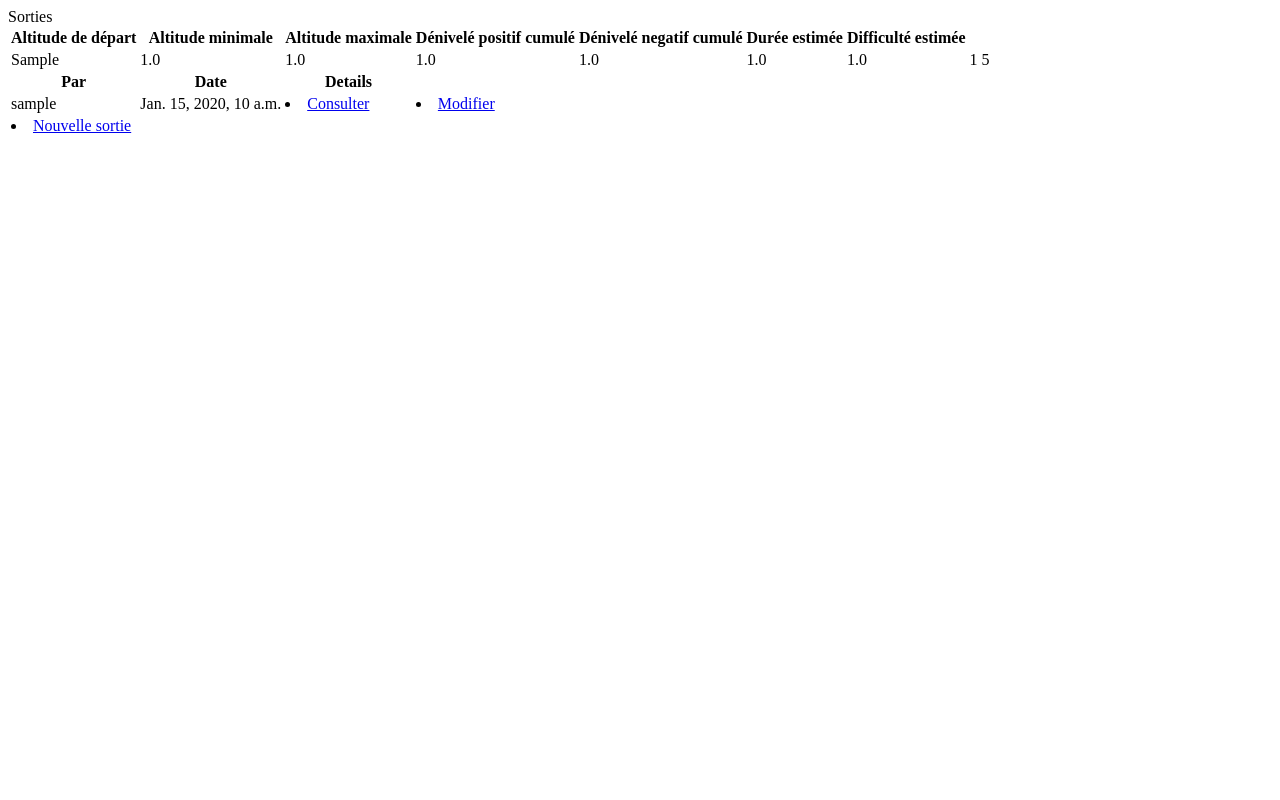
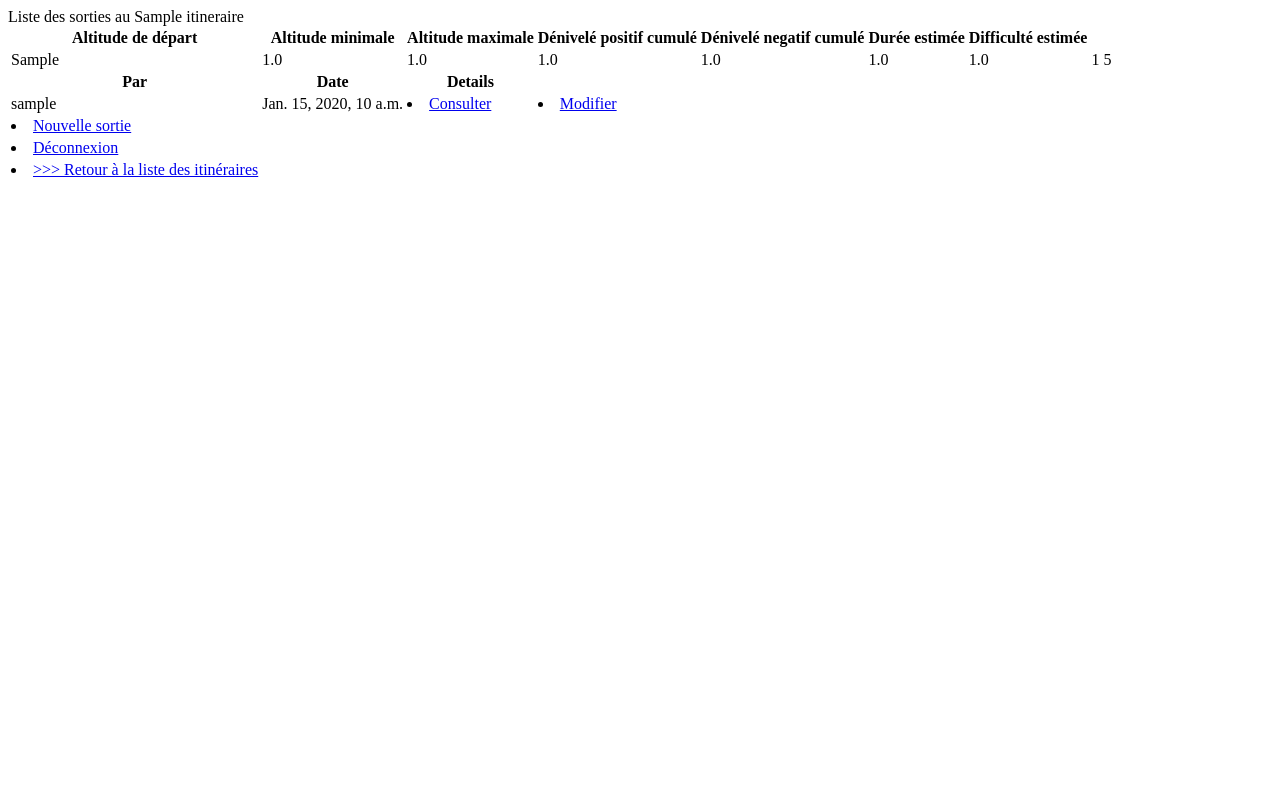
Before and after one commit to BFHENG/topoguide-baptiste-heng, a Django app: page /itineraires/1/ in a window 1280 px wide. Run offline with Django 4.2, Linux system fonts and the light colour scheme; a user stored in the database is signed in; tables that the repository leaves empty hold one stand-in row (values such as "Sample post").

Commit message:
ajout des boutons de connexion/deconnexion sur toutes les pages + retour à la liste

```diff
--- a/topoguidebaptisteheng/itineraires/templates/itineraires/details_itineraire.html
+++ b/topoguidebaptisteheng/itineraires/templates/itineraires/details_itineraire.html
@@ -1,5 +1,5 @@
 
-{% block title %}Sorties  {% endblock title%}
+{% block title %}Liste des sorties au {{ itineraire.titre }} {% endblock title%}
 
 {% block content %}
 
@@ -36,8 +36,6 @@
 
                     </tr>
 
-
-
                 </tbody>
 
         <thead>
@@ -45,25 +43,23 @@
             <th>Par </th>
             <th>Date</th>
             <th>Details</th>
-
-
         </tr>
-
 
         </thead>
         <tbody>
+
         {% for sortie in itineraire.sortie_set.all %}
             <tr>
                 <td>{{ sortie.utilisateur.username }}</td>
                 <td>{{ sortie.date_sortie}}</td>
                 <td><li><a href="/itineraires/{{ itineraire.id }}/{{ sortie.id }}/"> Consulter </a></li></td>
 
-                {% if request.user == sortie.utilisateur %}   {# Fait apparaitre le bouton si l'utilisateur connecté est bien celui qui a enregistré la sortie#}
+                {% if request.user == sortie.utilisateur %}
+                {# Fait apparaitre le bouton si l'utilisateur connecté est bien celui qui a enregistré la sortie#}
                     <td><li><a href="/itineraires/modif_sortie/{{ sortie.id }}/"> Modifier </a></li></td>
                 {% endif  %}
             </tr>
         {% endfor %}
-
 
         </tbody>
 
@@ -71,11 +67,31 @@
 
         <tr>
             {% if request.user.is_authenticated %}
+                {# Fait apparaitre le bouton Nouvelle Sortie seulement si l'utilisateur est connecté#}
                 <td><li><a href="/itineraires/nouvelle_sortie/"> Nouvelle sortie </a></li></td>
             {% endif  %}
         </tr>
 
         </tbody>
+
+        <tbody>
+
+            {% if request.user.is_authenticated != True %}
+                <td><li><a href="/itineraires/accounts/login/"> Connexion </a></li></td>
+            {% endif  %}
+
+            {% if request.user.is_authenticated %}
+                <td><li><a href="/itineraires/accounts/logout/"> Déconnexion </a></li></td>
+            {% endif  %}
+        </tbody>
+
+        <tbody>
+            <tr>
+                {#Bouton de retour #}
+                <td><li><a href="/itineraires/"> >>> Retour à la liste des itinéraires </a></li></td>
+            </tr>
+        </tbody>
+
     </table>
 </div>
 
--- a/topoguidebaptisteheng/itineraires/templates/itineraires/details_sortie.html
+++ b/topoguidebaptisteheng/itineraires/templates/itineraires/details_sortie.html
@@ -1,5 +1,5 @@
 
-{% block title %}Informations sortie  {% endblock title%}
+{% block title %}Informations sur la sortie de {{ sortie.utilisateur.username }} au {{ sortie.itineraire.titre }} {% endblock title%}
 
 {% block content %}
 
--- a/topoguidebaptisteheng/itineraires/templates/itineraires/liste_itineraires.html
+++ b/topoguidebaptisteheng/itineraires/templates/itineraires/liste_itineraires.html
@@ -1,4 +1,4 @@
-{% block title %}Itineraire {% endblock title%}
+{% block title %}Itineraires {% endblock title%}
 
 
 {% block content %}
```
Lines whose indentation alone changed are shown as unchanged.
